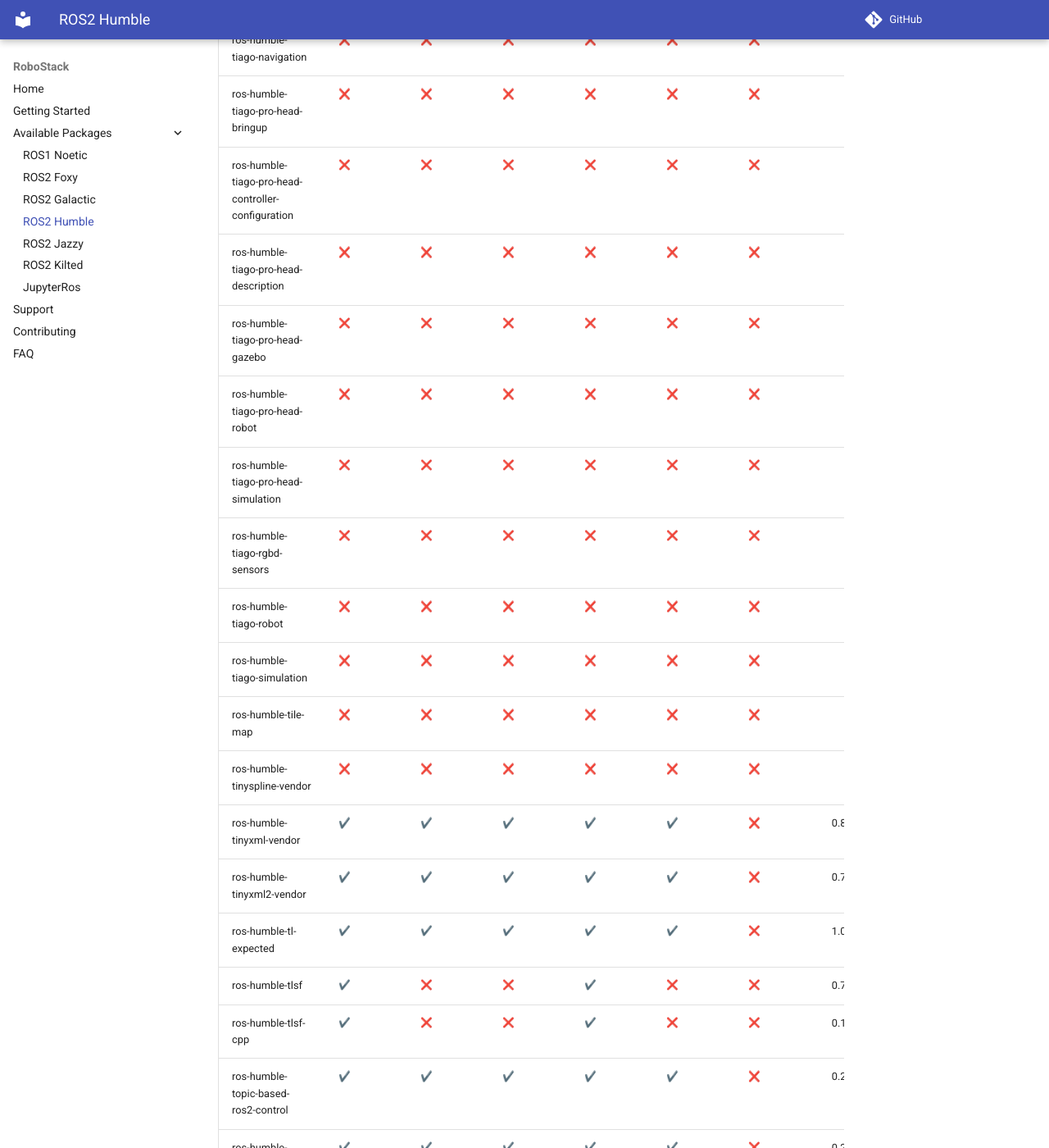
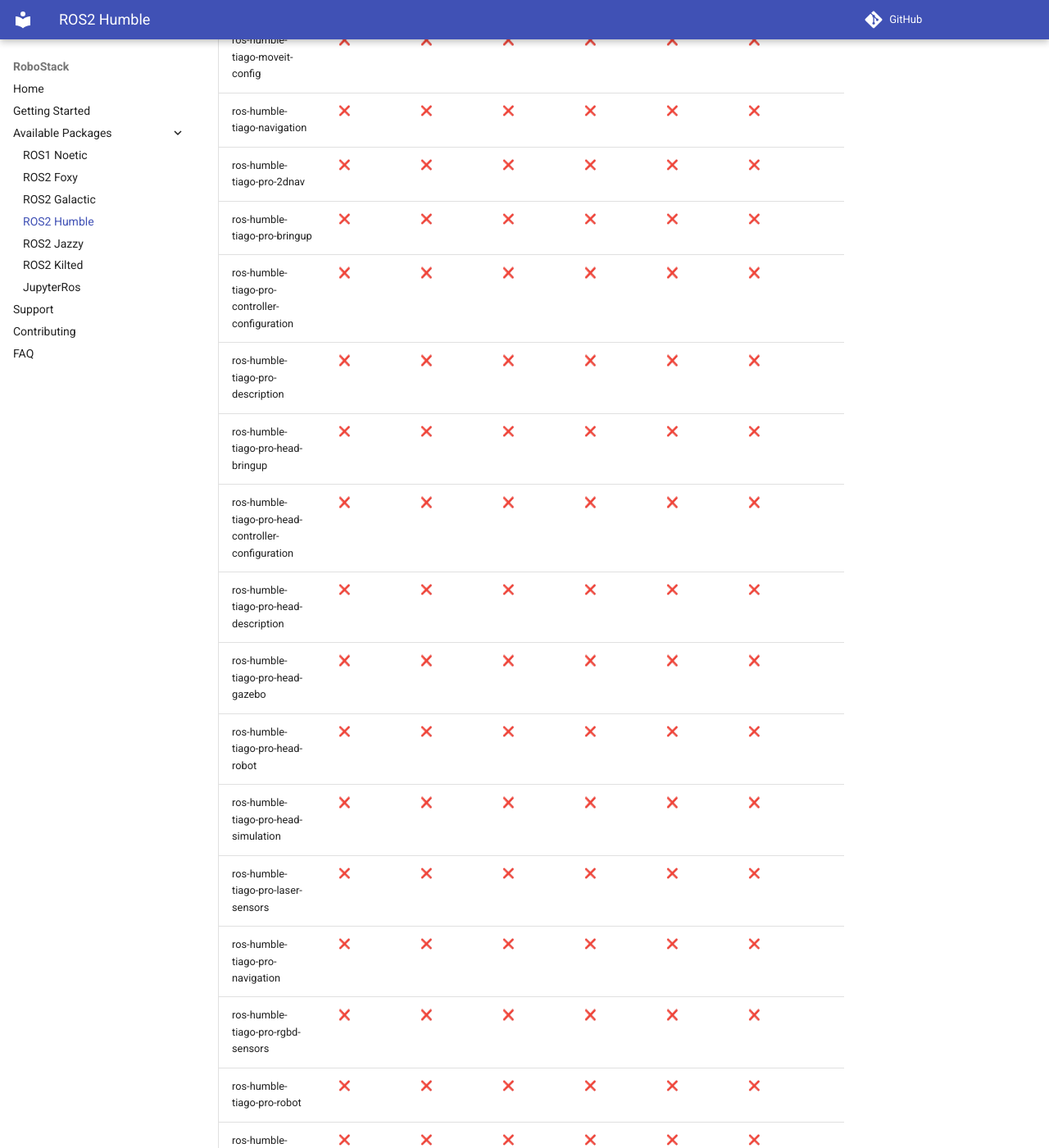
Before and after one commit to RoboStack/robostack.github.io, an MkDocs documentation site: the page built from docs/humble.md, in a window 1280 px wide and 1400 px high, scrolled down 146329 px. Shown: the whole window at 82% size. Built offline with MkDocs 1.6.1 and Material for MkDocs 9.7.7, drawn with Linux system fonts in a browser that asks for light colours; emoji names are drawn with the system emoji font; comment, search, counter and statistics services are not loaded; part of the change alters nothing that is shown; some of the changed text lies outside the part shown.

Commit message:
Update tables

```diff
--- a/docs/humble.md
+++ b/docs/humble.md
@@ -1228,6 +1228,7 @@
 | ros-humble-pal-sea-arm-bringup | :x: { data-sort='0' } | :x: { data-sort='0' } | :x: { data-sort='0' } | :x: { data-sort='0' } | :x: { data-sort='0' } | :x: { data-sort='0' } |   |
 | ros-humble-pal-sea-arm-controller-configuration | :x: { data-sort='0' } | :x: { data-sort='0' } | :x: { data-sort='0' } | :x: { data-sort='0' } | :x: { data-sort='0' } | :x: { data-sort='0' } |   |
 | ros-humble-pal-sea-arm-description | :x: { data-sort='0' } | :x: { data-sort='0' } | :x: { data-sort='0' } | :x: { data-sort='0' } | :x: { data-sort='0' } | :x: { data-sort='0' } |   |
+| ros-humble-pal-sea-arm-moveit-config | :x: { data-sort='0' } | :x: { data-sort='0' } | :x: { data-sort='0' } | :x: { data-sort='0' } | :x: { data-sort='0' } | :x: { data-sort='0' } |   |
 | ros-humble-pal-statistics | :x: { data-sort='0' } | :x: { data-sort='0' } | :x: { data-sort='0' } | :x: { data-sort='0' } | :x: { data-sort='0' } | :x: { data-sort='0' } |   |
 | ros-humble-pal-statistics-msgs | :x: { data-sort='0' } | :x: { data-sort='0' } | :x: { data-sort='0' } | :x: { data-sort='0' } | :x: { data-sort='0' } | :x: { data-sort='0' } |   |
 | ros-humble-pal-urdf-utils | :x: { data-sort='0' } | :x: { data-sort='0' } | :x: { data-sort='0' } | :x: { data-sort='0' } | :x: { data-sort='0' } | :x: { data-sort='0' } |   |
@@ -1827,12 +1828,20 @@
 | ros-humble-tiago-laser-sensors | :x: { data-sort='0' } | :x: { data-sort='0' } | :x: { data-sort='0' } | :x: { data-sort='0' } | :x: { data-sort='0' } | :x: { data-sort='0' } |   |
 | ros-humble-tiago-moveit-config | :x: { data-sort='0' } | :x: { data-sort='0' } | :x: { data-sort='0' } | :x: { data-sort='0' } | :x: { data-sort='0' } | :x: { data-sort='0' } |   |
 | ros-humble-tiago-navigation | :x: { data-sort='0' } | :x: { data-sort='0' } | :x: { data-sort='0' } | :x: { data-sort='0' } | :x: { data-sort='0' } | :x: { data-sort='0' } |   |
+| ros-humble-tiago-pro-2dnav | :x: { data-sort='0' } | :x: { data-sort='0' } | :x: { data-sort='0' } | :x: { data-sort='0' } | :x: { data-sort='0' } | :x: { data-sort='0' } |   |
+| ros-humble-tiago-pro-bringup | :x: { data-sort='0' } | :x: { data-sort='0' } | :x: { data-sort='0' } | :x: { data-sort='0' } | :x: { data-sort='0' } | :x: { data-sort='0' } |   |
+| ros-humble-tiago-pro-controller-configuration | :x: { data-sort='0' } | :x: { data-sort='0' } | :x: { data-sort='0' } | :x: { data-sort='0' } | :x: { data-sort='0' } | :x: { data-sort='0' } |   |
+| ros-humble-tiago-pro-description | :x: { data-sort='0' } | :x: { data-sort='0' } | :x: { data-sort='0' } | :x: { data-sort='0' } | :x: { data-sort='0' } | :x: { data-sort='0' } |   |
 | ros-humble-tiago-pro-head-bringup | :x: { data-sort='0' } | :x: { data-sort='0' } | :x: { data-sort='0' } | :x: { data-sort='0' } | :x: { data-sort='0' } | :x: { data-sort='0' } |   |
 | ros-humble-tiago-pro-head-controller-configuration | :x: { data-sort='0' } | :x: { data-sort='0' } | :x: { data-sort='0' } | :x: { data-sort='0' } | :x: { data-sort='0' } | :x: { data-sort='0' } |   |
 | ros-humble-tiago-pro-head-description | :x: { data-sort='0' } | :x: { data-sort='0' } | :x: { data-sort='0' } | :x: { data-sort='0' } | :x: { data-sort='0' } | :x: { data-sort='0' } |   |
 | ros-humble-tiago-pro-head-gazebo | :x: { data-sort='0' } | :x: { data-sort='0' } | :x: { data-sort='0' } | :x: { data-sort='0' } | :x: { data-sort='0' } | :x: { data-sort='0' } |   |
 | ros-humble-tiago-pro-head-robot | :x: { data-sort='0' } | :x: { data-sort='0' } | :x: { data-sort='0' } | :x: { data-sort='0' } | :x: { data-sort='0' } | :x: { data-sort='0' } |   |
 | ros-humble-tiago-pro-head-simulation | :x: { data-sort='0' } | :x: { data-sort='0' } | :x: { data-sort='0' } | :x: { data-sort='0' } | :x: { data-sort='0' } | :x: { data-sort='0' } |   |
+| ros-humble-tiago-pro-laser-sensors | :x: { data-sort='0' } | :x: { data-sort='0' } | :x: { data-sort='0' } | :x: { data-sort='0' } | :x: { data-sort='0' } | :x: { data-sort='0' } |   |
+| ros-humble-tiago-pro-navigation | :x: { data-sort='0' } | :x: { data-sort='0' } | :x: { data-sort='0' } | :x: { data-sort='0' } | :x: { data-sort='0' } | :x: { data-sort='0' } |   |
+| ros-humble-tiago-pro-rgbd-sensors | :x: { data-sort='0' } | :x: { data-sort='0' } | :x: { data-sort='0' } | :x: { data-sort='0' } | :x: { data-sort='0' } | :x: { data-sort='0' } |   |
+| ros-humble-tiago-pro-robot | :x: { data-sort='0' } | :x: { data-sort='0' } | :x: { data-sort='0' } | :x: { data-sort='0' } | :x: { data-sort='0' } | :x: { data-sort='0' } |   |
 | ros-humble-tiago-rgbd-sensors | :x: { data-sort='0' } | :x: { data-sort='0' } | :x: { data-sort='0' } | :x: { data-sort='0' } | :x: { data-sort='0' } | :x: { data-sort='0' } |   |
 | ros-humble-tiago-robot | :x: { data-sort='0' } | :x: { data-sort='0' } | :x: { data-sort='0' } | :x: { data-sort='0' } | :x: { data-sort='0' } | :x: { data-sort='0' } |   |
 | ros-humble-tiago-simulation | :x: { data-sort='0' } | :x: { data-sort='0' } | :x: { data-sort='0' } | :x: { data-sort='0' } | :x: { data-sort='0' } | :x: { data-sort='0' } |   |
@@ -2043,4 +2052,4 @@
 | ros-humble-zmqpp-vendor | :x: { data-sort='0' } | :x: { data-sort='0' } | :x: { data-sort='0' } | :x: { data-sort='0' } | :x: { data-sort='0' } | :x: { data-sort='0' } |   |
 | ros-humble-zstd-point-cloud-transport | :heavy_check_mark: { data-sort='1' } | :x: { data-sort='0' } | :x: { data-sort='0' } | :heavy_check_mark: { data-sort='1' } | :x: { data-sort='0' } | :x: { data-sort='0' } | 1.0.11  |
 | ros-humble-zstd-vendor | :heavy_check_mark: { data-sort='1' } | :heavy_check_mark: { data-sort='1' } | :heavy_check_mark: { data-sort='1' } | :heavy_check_mark: { data-sort='1' } | :heavy_check_mark: { data-sort='1' } | :x: { data-sort='0' } | 0.15.13, 0.15.14, 0.15.2  |
-| Number of available packages |  882 / 2043 | 676 / 2043 | 749 / 2043 | 812 / 2043 | 749 / 2043 | 107 / 2043 |
+| Number of available packages |  882 / 2052 | 676 / 2052 | 749 / 2052 | 812 / 2052 | 749 / 2052 | 107 / 2052 |
```
